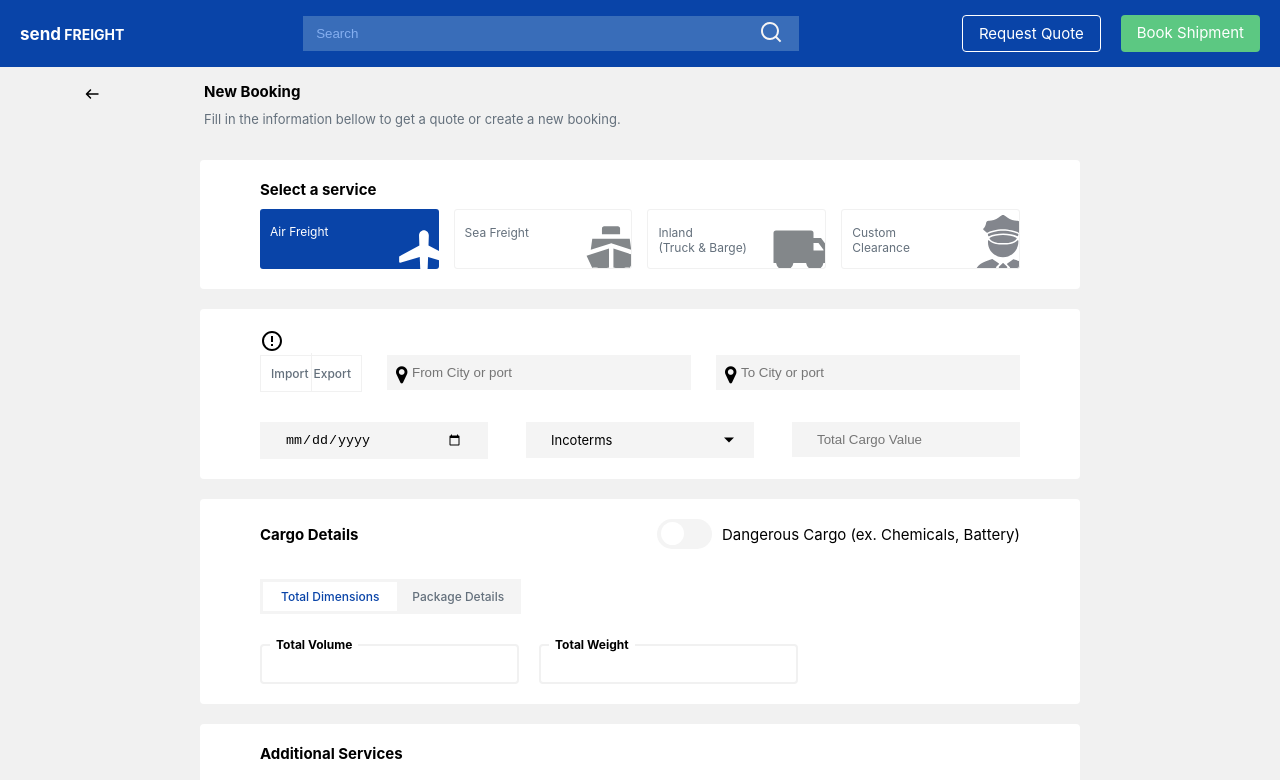
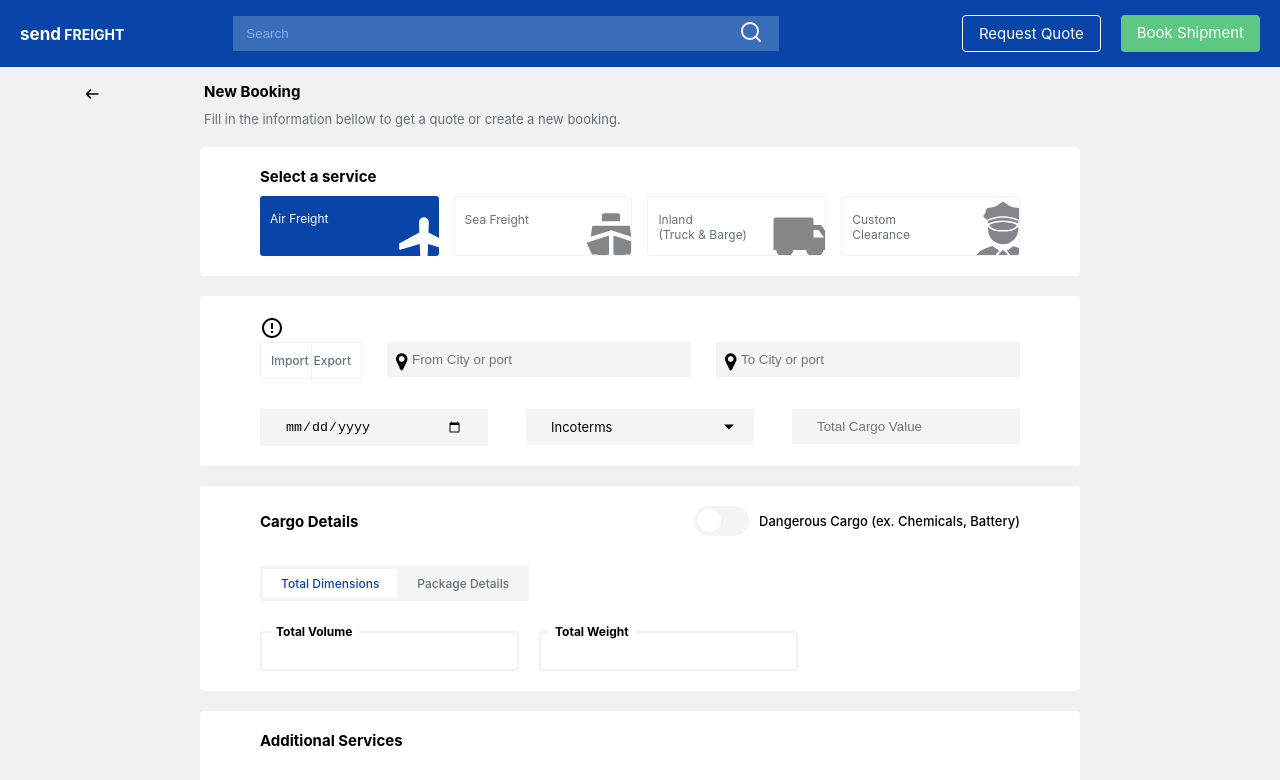
Before and after one commit to Denniman/send-fright-bookings, a React (Create React App) app: page / in a window 1280 px wide. Shown: the top 780 px of the page. Built offline with nearby package versions, Linux system fonts and the light colour scheme.

Commit message:
adjust nav items padding

```diff
--- a/src/Pages/Bookings/styles.ts
+++ b/src/Pages/Bookings/styles.ts
@@ -6,7 +6,11 @@ import Truck from '../../assets/icons/svg/truck.svg';
 import Custom from '../../assets/icons/svg/policeman.svg';
 
 export const Container = styled.main`
-  padding: 1.5rem 8rem;
+  padding: 1.5rem;
+
+  @media (min-width: 768px) {
+    padding: 1.5rem 8rem;
+  }
 
   .arrowback--wrapper {
     display: flex;
@@ -22,10 +26,15 @@ export const Container = styled.main`
   }
 
   .section-wrapper {
-    margin: 1.3rem 12rem;
+    margin: 0 1.5rem;
     display: flex;
     flex-direction: column;
+    justify-content: center;
     gap: 2rem;
+
+    @media (min-width: 768px) {
+      margin: 0 12rem;
+    }
   }
 
   .card--wrapper {
@@ -66,10 +75,10 @@ export const Container = styled.main`
       &::before {
         content: '';
         position: absolute;
-        top: -13px;
+        top: -11px;
         left: -3px;
         width: 1.4px;
-        height: 3.9rem;
+        height: 3.8rem;
         background: ${Theme.colorPallete.lightGrey};
       }
     }
@@ -169,7 +178,8 @@ export const CardPlane = styled.div`
 `;
 
 export const TextSecondary = styled.p`
-  font-size: 1.5rem;
+  font-size: 1.3rem;
+  font-weight: 500;
 `;
 
 export const CardTruck = styled.div`
@@ -207,14 +217,14 @@ export const CardCustom = styled.div`
 
 export const DimensionsCard = styled.div`
   background-color: ${Theme.colorPallete.mediumGrey};
-  padding: 0.3rem 0;
-  padding-right: 1.7rem;
+  padding: 0.28rem 0;
+  padding-right: 2rem;
   padding-left: 0.3rem;
   font-size: 1.2rem;
   font-weight: 500;
   display: flex;
   align-items: center;
-  gap: 1.5rem;
+  gap: 2rem;
   color: ${Theme.colorPallete.darkGrey};
 
   .card-total {
--- a/src/components/Input/index.tsx
+++ b/src/components/Input/index.tsx
@@ -5,7 +5,7 @@ type InputProp = {
   label?: string;
 };
 
-const InputLocation: React.FC<InputProp> = ({ placeholder }) => {
+export const InputLocation: React.FC<InputProp> = ({ placeholder }) => {
   return (
     <Container>
       <span className="icon">
@@ -66,5 +66,3 @@ export const InputLabel: React.FC<InputProp> = ({ label }) => {
     </FormLabel>
   );
 };
-
-export default InputLocation;
--- a/src/components/Navigation/styles.ts
+++ b/src/components/Navigation/styles.ts
@@ -13,7 +13,7 @@ export const Container = styled.header`
     display: flex;
     justify-content: center;
     align-items: center;
-    width: 50%;
+    flex-basis: 55%;
     &__button {
       border: none;
       outline: none;
@@ -69,4 +69,5 @@ export const InputSearch = styled.input`
 export const Nav = styled.nav`
   display: flex;
   gap: 2rem;
+  margin-left: 9rem;
 `;
```
Also changed, not shown: src/Pages/Bookings/index.tsx (+8 -5 lines).
